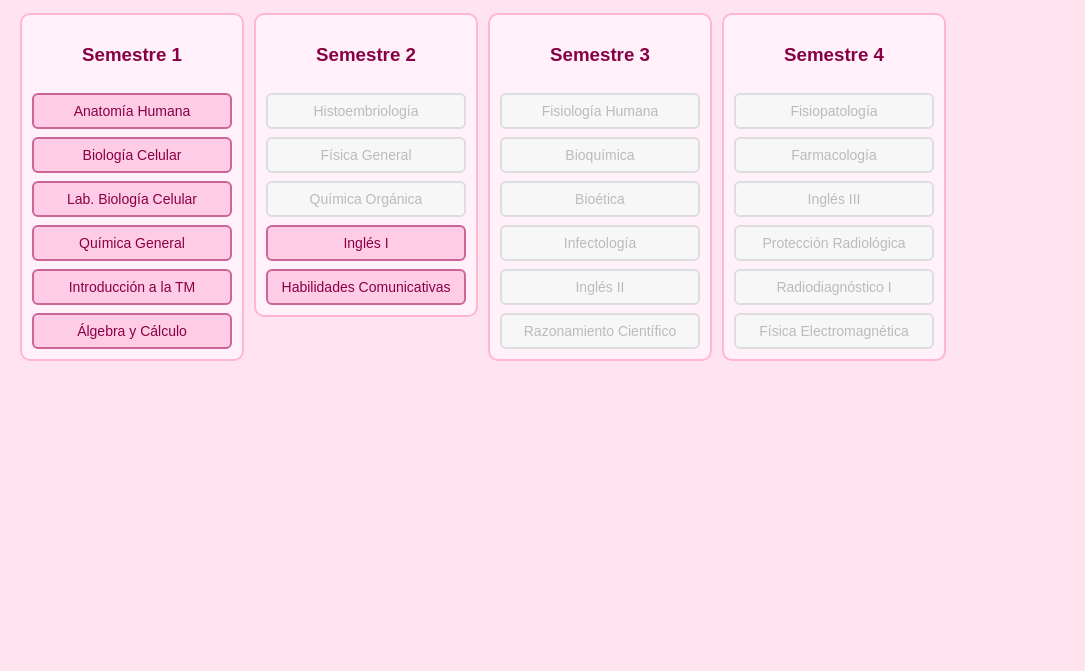
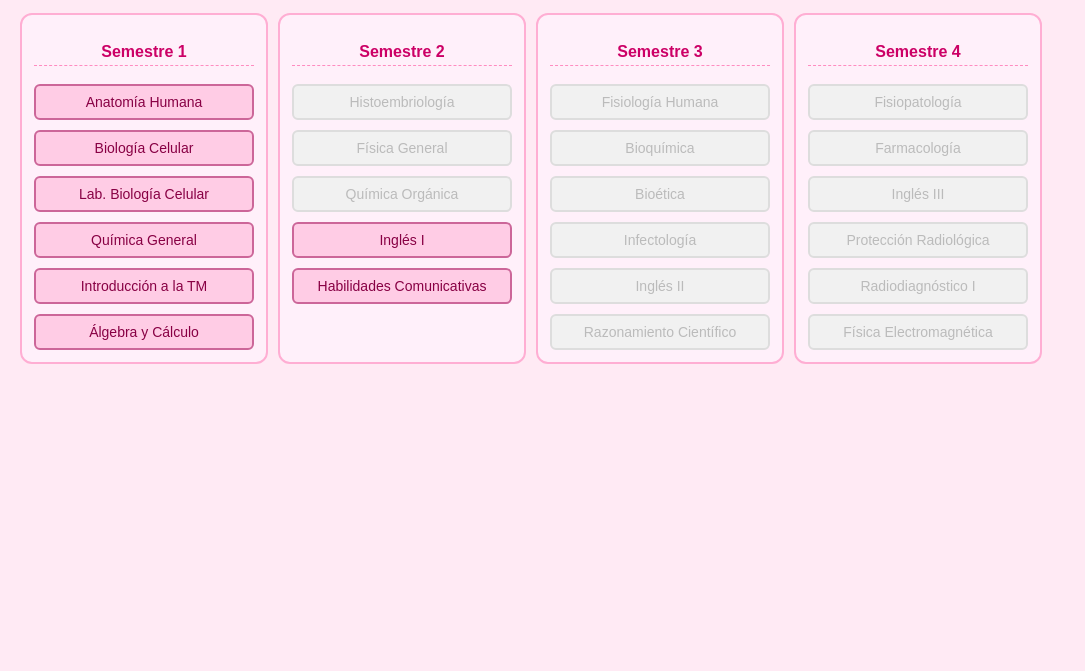
Before and after one commit to Sofiaaats/malla-tec-medica, a plain HTML site: page index.html in a window 1280 px wide. Shown: the part 129-800 px from the top of the page, without its empty margins (0-1085 px from the left). Drawn offline with Linux system fonts and the light colour scheme.

Commit message:
Update estilos.css

```diff
--- a/estilos.css
+++ b/estilos.css
@@ -1,6 +1,6 @@
 body {
   font-family: Arial, sans-serif;
-  background-color: #ffe4f0;
+  background-color: #ffeaf4;
   color: #880044;
   text-align: center;
   margin: 0;
@@ -8,28 +8,40 @@ body {
 }
 
 h1 {
-  color: #aa0066;
+  color: #cc0066;
+  margin-bottom: 10px;
+}
+
+p {
   margin-bottom: 30px;
+  color: #aa3366;
 }
 
 .contenedor {
   display: flex;
   gap: 10px;
-  flex-wrap: nowrap;
   overflow-x: auto;
-  justify-content: start;
-  align-items: start;
+  padding-bottom: 30px;
 }
 
 .semestre {
   display: flex;
   flex-direction: column;
-  gap: 8px;
-  padding: 10px;
+  gap: 10px;
   background-color: #fff0fa;
-  border-radius: 10px;
-  border: 2px solid #ffb6d2;
-  min-width: 200px;
+  border-radius: 12px;
+  border: 2px solid #ffaed3;
+  padding: 12px;
+  min-width: 220px;
+  flex-shrink: 0;
+}
+
+.semestre h3 {
+  color: #cc0066;
+  font-size: 16px;
+  margin-bottom: 8px;
+  border-bottom: 1px dashed #ff8cc0;
+  padding-bottom: 4px;
 }
 
 .ramo {
@@ -42,8 +54,12 @@ h1 {
   font-size: 14px;
 }
 
+.ramo:hover {
+  background-color: #ffb3da;
+}
+
 .ramo.bloqueado {
-  background-color: #f7f7f7;
+  background-color: #f1f1f1;
   color: #bbb;
   border-color: #ddd;
   cursor: not-allowed;
```
